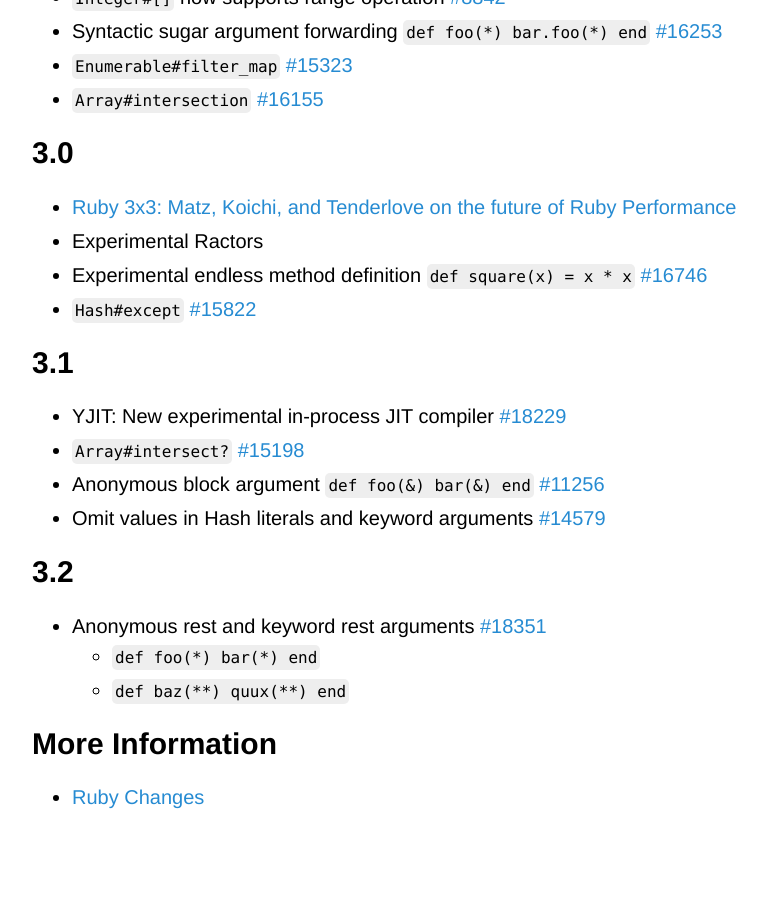
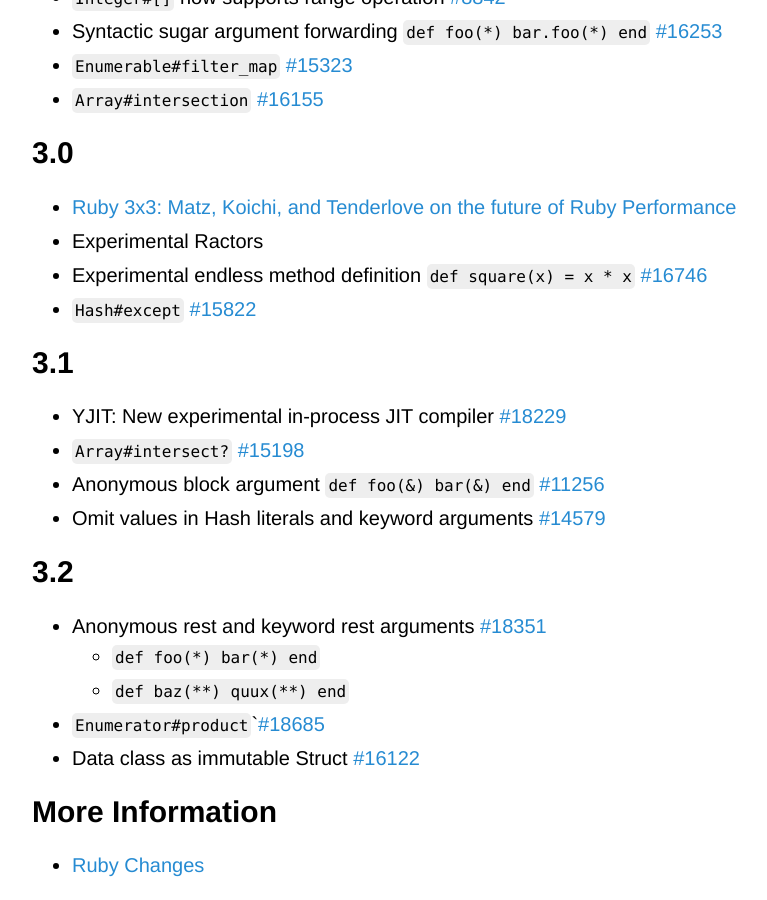
Before and after one commit to Maumagnaguagno/maumagnaguagno.github.io, a Jekyll site: the page built from ruby-versions.md, in a window 1280 px wide and 900 px high, scrolled down 3781 px. Shown: the whole window, without its empty margins (228-995 px from the left). Built offline with Jekyll 4.4.1, drawn with Linux system fonts in a browser that asks for light colours; our own code applies the rules of GitHub Pages for plain Markdown files; before the commit the page ends 4613 px from its top, so only the background shows below that.

Commit message:
Update Ruby Versions 3.2 section

````diff
--- a/ruby-versions.md
+++ b/ruby-versions.md
@@ -130,6 +130,8 @@ This is a reminder of how Ruby evolved through time.
 - Anonymous rest and keyword rest arguments [#18351]({{ issue }}18351)
   - ``def foo(*) bar(*) end``
   - ``def baz(**) quux(**) end``
+- ``Enumerator#product```[#18685]({{ issue }}18685)
+- Data class as immutable Struct [#16122]({{ issue }}16122)
 
 ## More Information
 - [Ruby Changes](https://rubyreferences.github.io/rubychanges/)
````
